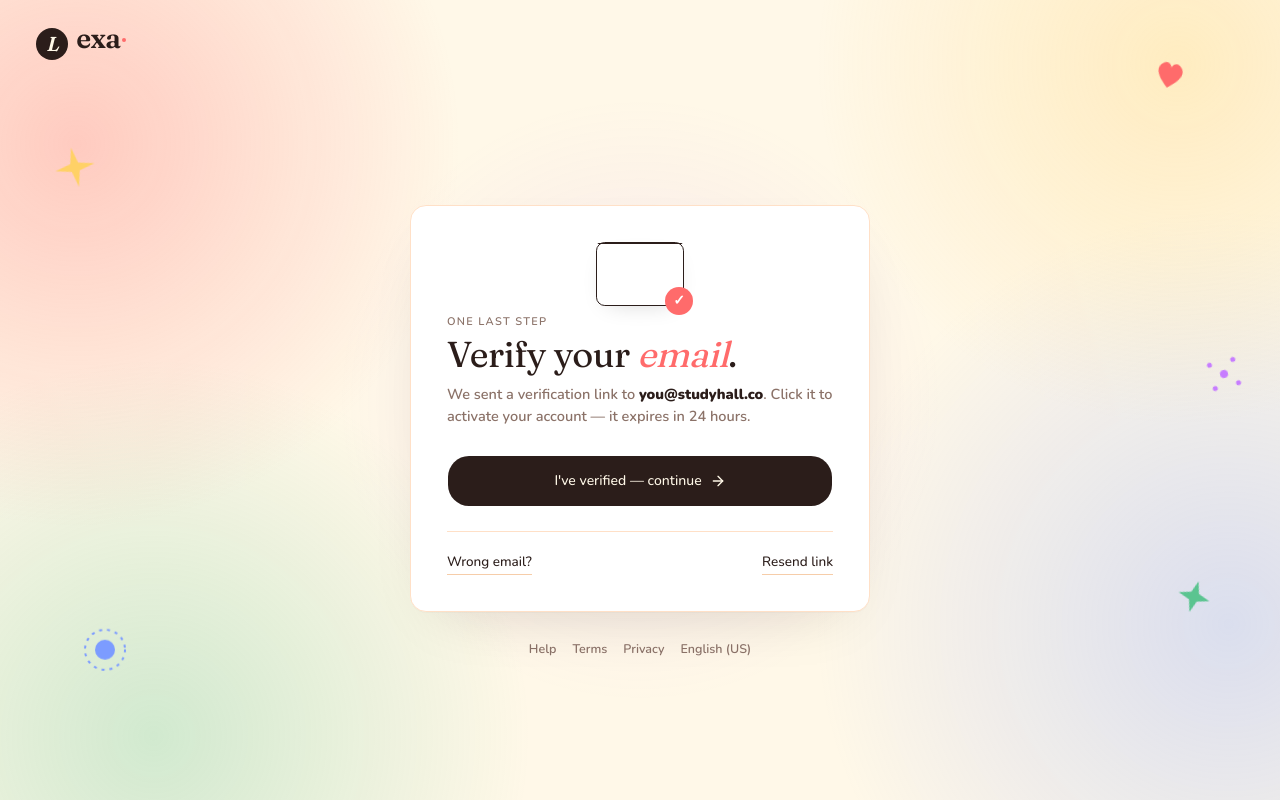
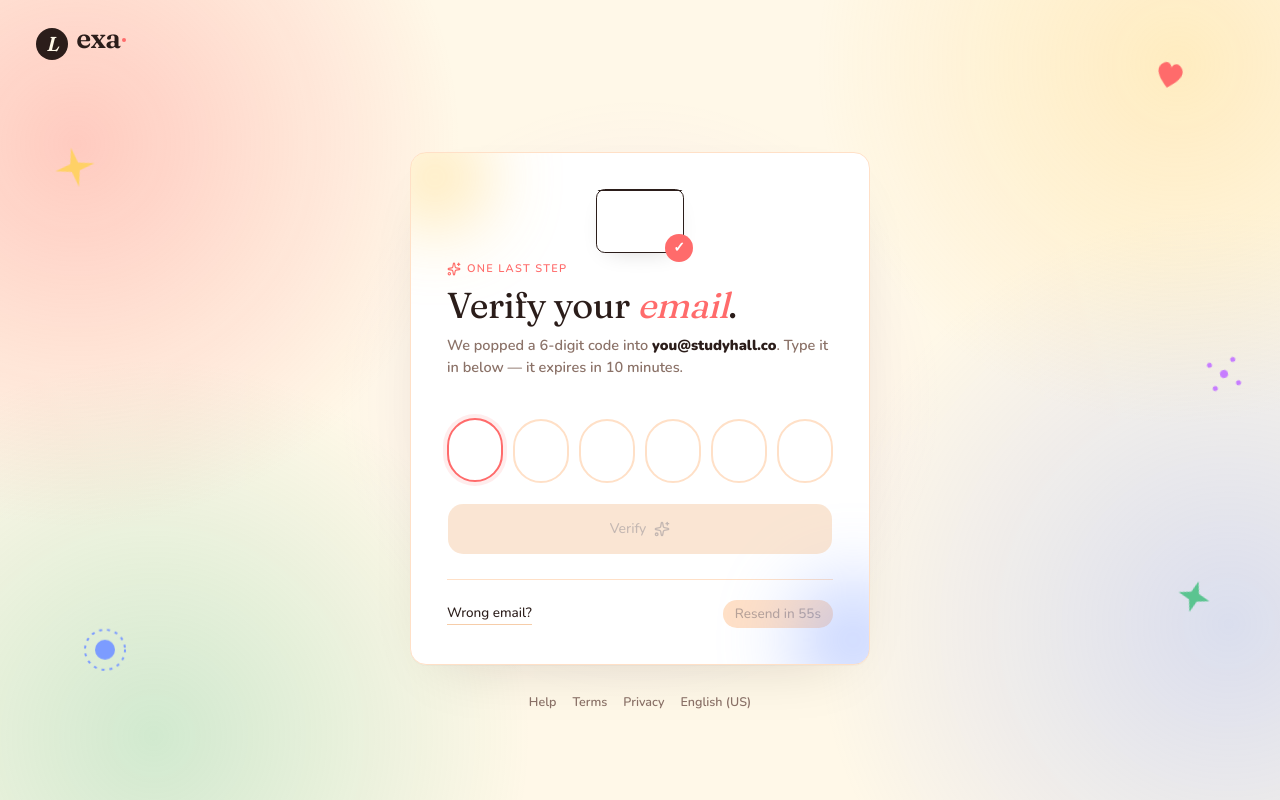
Before and after one commit to XuanVietK67/learning_vocab_frontend, a Next.js app: page /verify-email in a window 1280 px wide. Built offline with nearby package versions, Linux system fonts and the light colour scheme; no server answers.

Commit message:
feat: update verify email otp

```diff
--- a/src/app/(auth)/verify-email/verify-view.tsx
+++ b/src/app/(auth)/verify-email/verify-view.tsx
@@ -3,22 +3,28 @@
 import Link from "next/link";
 import { useRouter } from "next/navigation";
 import * as React from "react";
-import { ArrowRight } from "lucide-react";
+import { Sparkles } from "lucide-react";
 import { AuthCard, CardFoot, CardHead } from "@/components/auth/auth-card";
+import { AuthOtpInput } from "@/components/auth/otp-input";
 import { Banner } from "@/components/auth/banner";
 import { Spinner } from "@/components/auth/spinner";
 import { VerifyLetter } from "@/components/auth/verify-letter";
 import { Button } from "@/components/ui/button";
-import { checkVerificationAction } from "@/lib/actions/check-verification";
-import { resendVerificationAction } from "@/lib/actions/stubs/resend-verification";
+import { resendVerificationAction } from "@/lib/actions/resend-verification";
+import { verifyEmailAction } from "@/lib/actions/verify-email";
+
+const RESEND_COOLDOWN_SECONDS = 60;
 
 export function VerifyEmailView({ email }: { email: string }) {
   const router = useRouter();
-  const [cooldown, setCooldown] = React.useState(0);
-  const [resent, setResent] = React.useState(false);
-  const [notice, setNotice] = React.useState<{ kind: "info" | "error"; msg: string } | null>(null);
+  const [code, setCode] = React.useState("");
+  const [shake, setShake] = React.useState(false);
+  const [cooldown, setCooldown] = React.useState(RESEND_COOLDOWN_SECONDS);
+  const [notice, setNotice] = React.useState<
+    { kind: "info" | "error"; msg: string } | null
+  >(null);
+  const [verifyPending, startVerify] = React.useTransition();
   const [resendPending, startResend] = React.useTransition();
-  const [checkPending, startCheck] = React.useTransition();
 
   React.useEffect(() => {
     if (cooldown <= 0) return;
@@ -26,43 +32,62 @@ export function VerifyEmailView({ email }: { email: string }) {
     return () => clearInterval(id);
   }, [cooldown]);
 
-  const onResend = () => {
-    if (cooldown > 0) return;
+  const onSubmit = (value?: string) => {
+    const submitted = (value ?? code).trim();
+    if (submitted.length !== 6 || verifyPending) return;
     setNotice(null);
-    startResend(async () => {
-      const res = await resendVerificationAction({ email });
+    startVerify(async () => {
+      const res = await verifyEmailAction({ code: submitted });
       if (res.success) {
-        setResent(true);
-        setCooldown(res.cooldownSeconds);
+        router.push(res.redirect ?? "/");
+        return;
       }
+      setCode("");
+      setShake(true);
+      setTimeout(() => setShake(false), 400);
+      setNotice({
+        kind: "error",
+        msg: res.error ?? res.fieldErrors?.code ?? "Wrong code. Try again.",
+      });
     });
   };
 
-  const onContinue = () => {
+  const onResend = () => {
+    if (cooldown > 0 || resendPending) return;
     setNotice(null);
-    startCheck(async () => {
-      const res = await checkVerificationAction();
-      if (res.state === "ok") {
-        router.push(res.redirect);
+    setCode("");
+    startResend(async () => {
+      const res = await resendVerificationAction();
+      if (res.success) {
+        setCooldown(RESEND_COOLDOWN_SECONDS);
+        setNotice({ kind: "info", msg: "A new 6-digit code is on its way." });
         return;
       }
-      if (res.state === "still-unverified") {
-        setNotice({
-          kind: "error",
-          msg: "We haven't received the verification yet. Click the link in your email, then try again.",
-        });
-        return;
-      }
-      // session expired — bounce to sign in
-      router.push("/login");
+      setCooldown(res.retryAfterSeconds ?? RESEND_COOLDOWN_SECONDS);
+      setNotice({ kind: "error", msg: res.error });
     });
   };
 
   return (
-    <AuthCard>
+    <AuthCard className="relative overflow-hidden rounded-2xl">
+      <span
+        aria-hidden
+        className="pointer-events-none absolute -left-6 -top-6 size-24 rounded-full opacity-60 blur-2xl"
+        style={{ background: "var(--rainbow-2)" }}
+      />
+      <span
+        aria-hidden
+        className="pointer-events-none absolute -bottom-8 -right-10 size-28 rounded-full opacity-50 blur-2xl"
+        style={{ background: "var(--rainbow-4)" }}
+      />
+
       <VerifyLetter />
       <CardHead
-        eyebrow="One last step"
+        eyebrow={
+          <span className="inline-flex items-center gap-1.5 text-accent">
+            <Sparkles className="size-3.5" aria-hidden /> One last step
+          </span>
+        }
         title={
           <>
             Verify your <em>email</em>.
@@ -70,25 +95,31 @@ export function VerifyEmailView({ email }: { email: string }) {
         }
         sub={
           <>
-            We sent a verification link to <b className="text-ink">{email}</b>.
-            Click it to activate your account — it expires in 24 hours.
+            We popped a 6-digit code into <b className="text-ink">{email}</b>.
+            Type it in below — it expires in 10 minutes.
           </>
         }
       />
 
-      {resent && !notice && <Banner kind="info">A new verification link is on its way.</Banner>}
       {notice && <Banner kind={notice.kind}>{notice.msg}</Banner>}
 
+      <AuthOtpInput
+        value={code}
+        onChange={setCode}
+        shake={shake}
+        onComplete={(v) => onSubmit(v)}
+      />
+
       <Button
-        onClick={onContinue}
-        disabled={checkPending}
-        className="h-13 w-full gap-2 rounded-md bg-ink text-bg hover:bg-ink-2"
+        onClick={() => onSubmit()}
+        disabled={code.length !== 6 || verifyPending}
+        className="mt-2 h-13 w-full gap-2 rounded-2xl bg-accent text-accent-foreground shadow-[0_10px_24px_-12px_rgba(255,107,107,0.6)] hover:brightness-95 disabled:bg-line-2 disabled:text-muted-foreground disabled:shadow-none"
       >
-        {checkPending ? (
+        {verifyPending ? (
           <Spinner />
         ) : (
           <>
-            I&apos;ve verified — continue <ArrowRight className="size-4" aria-hidden />
+            Verify <Sparkles className="size-4" aria-hidden />
           </>
         )}
       </Button>
@@ -100,9 +131,13 @@ export function VerifyEmailView({ email }: { email: string }) {
             type="button"
             onClick={onResend}
             disabled={resendPending || cooldown > 0}
-            className="cursor-pointer border-b border-line-2 pb-px font-medium text-ink hover:border-ink disabled:cursor-default disabled:text-muted-2 disabled:hover:border-line-2"
+            className="cursor-pointer rounded-full bg-accent-soft px-3 py-1 font-medium text-accent transition-colors hover:bg-accent hover:text-accent-foreground disabled:cursor-default disabled:bg-line disabled:text-muted-2 disabled:hover:bg-line"
           >
-            {cooldown > 0 ? `Resend in ${cooldown}s` : "Resend link"}
+            {resendPending
+              ? "Sending…"
+              : cooldown > 0
+                ? `Resend in ${cooldown}s`
+                : "Resend code"}
           </button>
         </div>
       </CardFoot>
--- a/src/components/auth/otp-input.tsx
+++ b/src/components/auth/otp-input.tsx
@@ -95,9 +95,9 @@ export function AuthOtpInput({
           autoFocus={autoFocus && i === 0}
           aria-label={`Digit ${i + 1}`}
           className={cn(
-            "size-14 rounded-md border border-line-2 bg-card text-center text-[26px] font-medium tabular-nums text-ink outline-none transition-colors",
-            "focus:border-accent focus:ring-2 focus:ring-accent/40",
-            c && "border-ink-2",
+            "size-14 rounded-xl border-2 border-line bg-card text-center text-[26px] font-semibold tabular-nums text-ink outline-none transition-all duration-150",
+            "focus:-translate-y-px focus:border-accent focus:ring-4 focus:ring-accent-soft",
+            c && "animate-pop border-accent bg-accent-soft text-accent",
           )}
           style={{ width: 56, height: 64 }}
         />
--- a/src/lib/actions/oauth.ts
+++ b/src/lib/actions/oauth.ts
@@ -2,6 +2,7 @@
 
 import { authApi } from "@/lib/api/auth";
 import { setAuthCookies } from "@/lib/auth/cookies";
+import { maybeSendVerification } from "@/lib/auth/maybe-send-verification";
 import { postAuthRedirect } from "@/lib/auth/post-auth-redirect";
 import type { ActionResult } from "./result";
 
@@ -12,6 +13,7 @@ export async function signInWithGoogleAction(
   try {
     const auth = await authApi.google(idToken);
     await setAuthCookies(auth);
+    await maybeSendVerification(auth.user);
     return { success: true, redirect: postAuthRedirect(auth.user) };
   } catch {
     return { success: false, error: "Google sign-in failed. Please try again." };
@@ -26,6 +28,7 @@ export async function signInWithAppleAction(
   try {
     const auth = await authApi.apple(idToken, fullName);
     await setAuthCookies(auth);
+    await maybeSendVerification(auth.user);
     return { success: true, redirect: postAuthRedirect(auth.user) };
   } catch {
     return { success: false, error: "Apple sign-in failed. Please try again." };
@@ -39,6 +42,7 @@ export async function signInWithGithubAction(
   try {
     const auth = await authApi.github(code);
     await setAuthCookies(auth);
+    await maybeSendVerification(auth.user);
     return { success: true, redirect: postAuthRedirect(auth.user) };
   } catch {
     return { success: false, error: "GitHub sign-in failed. Please try again." };
--- a/src/lib/actions/register.ts
+++ b/src/lib/actions/register.ts
@@ -3,6 +3,7 @@
 import { authApi } from "@/lib/api/auth";
 import { isApiError } from "@/lib/api/types";
 import { setAuthCookies } from "@/lib/auth/cookies";
+import { maybeSendVerification } from "@/lib/auth/maybe-send-verification";
 import { postAuthRedirect } from "@/lib/auth/post-auth-redirect";
 import { RegisterSchema, type RegisterInput } from "@/lib/validators/auth";
 import { flattenZod, type ActionResult } from "./result";
@@ -21,6 +22,7 @@ export async function registerAction(
       username: parsed.data.username,
     });
     await setAuthCookies(auth);
+    await maybeSendVerification(auth.user);
     return { success: true, redirect: postAuthRedirect(auth.user) };
   } catch (e) {
     if (isApiError(e, 409)) {
--- /dev/null
+++ b/src/lib/actions/resend-verification.ts
@@ -0,0 +1,36 @@
+"use server";
+
+import { authApi } from "@/lib/api/auth";
+import { isApiError } from "@/lib/api/types";
+
+export type ResendVerificationResult =
+  | { success: true; expiresAt: string }
+  | { success: false; error: string; retryAfterSeconds?: number };
+
+export async function resendVerificationAction(): Promise<ResendVerificationResult> {
+  try {
+    const { expiresAt } = await authApi.sendEmailVerification();
+    return { success: true, expiresAt };
+  } catch (e) {
+    if (isApiError(e, 429)) {
+      const body = e.body as { retryAfter?: number } | null;
+      const retry = typeof body?.retryAfter === "number" ? body.retryAfter : 60;
+      return {
+        success: false,
+        error: `Please wait ${retry}s before requesting another code.`,
+        retryAfterSeconds: retry,
+      };
+    }
+    if (isApiError(e, 400)) {
+      const raw = Array.isArray(e.body?.message) ? e.body?.message[0] : e.body?.message;
+      return { success: false, error: raw ?? "Couldn't send the code." };
+    }
+    if (isApiError(e, 503)) {
+      return {
+        success: false,
+        error: "Email service is unavailable. Try again in a minute.",
+      };
+    }
+    return { success: false, error: "Something went wrong. Please try again." };
+  }
+}
--- a/src/lib/actions/sign-in.ts
+++ b/src/lib/actions/sign-in.ts
@@ -3,6 +3,7 @@
 import { authApi } from "@/lib/api/auth";
 import { isApiError } from "@/lib/api/types";
 import { setAuthCookies } from "@/lib/auth/cookies";
+import { maybeSendVerification } from "@/lib/auth/maybe-send-verification";
 import { postAuthRedirect } from "@/lib/auth/post-auth-redirect";
 import { SignInSchema, type SignInInput } from "@/lib/validators/auth";
 import { flattenZod, type ActionResult } from "./result";
@@ -18,6 +19,7 @@ export async function signInAction(input: SignInInput): Promise<ActionResult> {
       password: parsed.data.password,
     });
     await setAuthCookies(auth);
+    await maybeSendVerification(auth.user);
     return { success: true, redirect: postAuthRedirect(auth.user) };
   } catch (e) {
     if (isApiError(e, 401)) {
--- /dev/null
+++ b/src/lib/actions/verify-email.ts
@@ -0,0 +1,78 @@
+"use server";
+
+import { authApi } from "@/lib/api/auth";
+import { isApiError } from "@/lib/api/types";
+import { postAuthRedirect } from "@/lib/auth/post-auth-redirect";
+import { getCurrentUser } from "@/lib/auth/session";
+import { OtpSchema, type OtpInput } from "@/lib/validators/auth";
+import { flattenZod, type ActionResult } from "./result";
+
+type VerifyEmailExtra = {
+  attemptsRemaining?: number;
+  needsResend?: boolean;
+};
+
+export type VerifyEmailResult = ActionResult & VerifyEmailExtra;
+
+export async function verifyEmailAction(
+  input: OtpInput,
+): Promise<VerifyEmailResult> {
+  const parsed = OtpSchema.safeParse(input);
+  if (!parsed.success) {
+    return { success: false, fieldErrors: flattenZod(parsed.error) };
+  }
+
+  try {
+    const user = await authApi.verifyEmail(parsed.data.code);
+    return { success: true, redirect: postAuthRedirect(user) };
+  } catch (e) {
+    if (isApiError(e, 400)) {
+      const body = e.body;
+      const raw = Array.isArray(body?.message) ? body.message[0] : body?.message;
+      const msg = (raw ?? "").toLowerCase();
+
+      if (msg.includes("already verified")) {
+        const user = await getCurrentUser();
+        return {
+          success: true,
+          redirect: user ? postAuthRedirect(user) : "/",
+        };
+      }
+
+      if (msg.includes("no active verification code")) {
+        return {
+          success: false,
+          error: "Your code has expired. Tap Resend code to get a new one.",
+          needsResend: true,
+        };
+      }
+
+      if (msg.includes("too many attempts")) {
+        return {
+          success: false,
+          error: "Too many wrong tries. Tap Resend code to get a new one.",
+          needsResend: true,
+        };
+      }
+
+      if (msg.includes("invalid code")) {
+        const extra = body as unknown as { attemptsRemaining?: number } | null;
+        const remaining =
+          typeof extra?.attemptsRemaining === "number"
+            ? extra.attemptsRemaining
+            : undefined;
+        return {
+          success: false,
+          error:
+            remaining !== undefined
+              ? `Wrong code — ${remaining} attempt${remaining === 1 ? "" : "s"} left.`
+              : "Wrong code. Try again.",
+          attemptsRemaining: remaining,
+        };
+      }
+
+      return { success: false, error: raw ?? "Couldn't verify the code." };
+    }
+    return { success: false, error: "Something went wrong. Please try again." };
+  }
+}
--- a/src/lib/api/auth.ts
+++ b/src/lib/api/auth.ts
@@ -54,4 +54,15 @@ export const authApi = {
     }),
 
   me: () => request<UserResponse>("/v1/auth/me"),
+
+  sendEmailVerification: () =>
+    request<{ expiresAt: string }>("/v1/auth/email/send-verification", {
+      method: "POST",
+    }),
+
+  verifyEmail: (code: string) =>
+    request<UserResponse>("/v1/auth/email/verify", {
+      method: "POST",
+      body: { code },
+    }),
 };
--- a/src/lib/validators/auth.ts
+++ b/src/lib/validators/auth.ts
@@ -47,12 +47,6 @@ export const ResetSchema = z
   });
 export type ResetInput = z.infer<typeof ResetSchema>;
 
-export const VerifyEmailSchema = z.object({ token: z.string().min(1) });
-export type VerifyEmailInput = z.infer<typeof VerifyEmailSchema>;
-
-export const ResendVerificationSchema = z.object({ email: emailField });
-export type ResendVerificationInput = z.infer<typeof ResendVerificationSchema>;
-
 export const OtpSchema = z.object({
   code: z.string().regex(/^\d{6}$/, "Enter the 6-digit code."),
 });
```
Also changed, not shown: src/lib/auth/maybe-send-verification.ts (added, +16 -0 lines), 1 other file (tests, documents, lock files or other folders).
